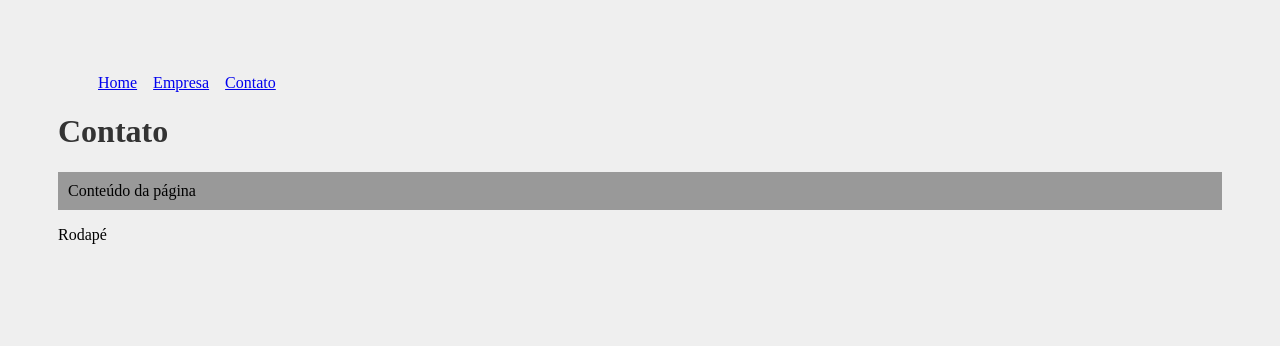
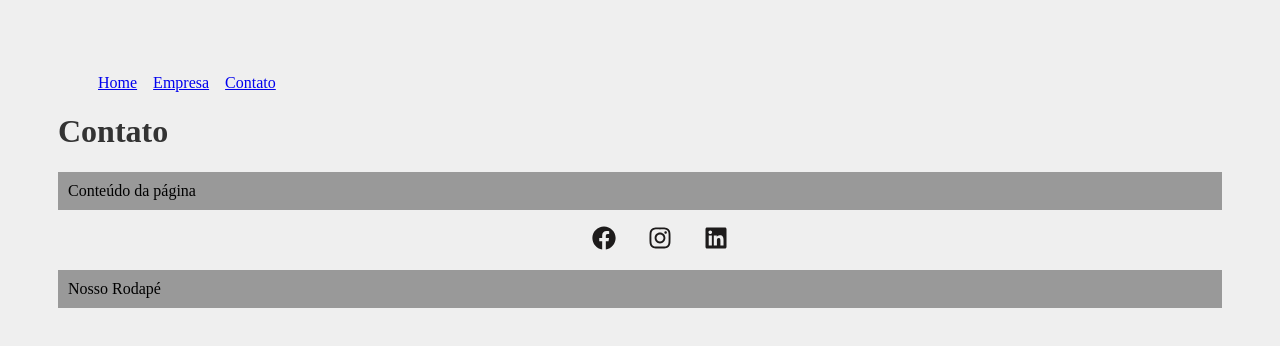
Before and after one commit to Lucas-Paim-Lavras/react_js_curso, a React (Create React App) app in the folder meu-projeto/: page /Contato in a window 1280 px wide. Shown: the top 346 px of the page. Built offline with nearby package versions, Linux system fonts and the light colour scheme.

Commit message:
Como usar o react-icons

```diff
--- a/meu-projeto/package.json
+++ b/meu-projeto/package.json
@@ -9,6 +9,7 @@
     "@testing-library/user-event": "^13.5.0",
     "react": "^19.1.0",
     "react-dom": "^19.1.0",
+    "react-icons": "^5.5.0",
     "react-router-dom": "^7.6.2",
     "react-scripts": "5.0.1",
     "web-vitals": "^2.1.4"
--- a/meu-projeto/src/components/layout/Footer.js
+++ b/meu-projeto/src/components/layout/Footer.js
@@ -1,7 +1,23 @@
-function Footer (){
-    return(
-        <footer>Rodapé</footer>
-    )
+import { FaFacebook, FaInstagram, FaLinkedin } from "react-icons/fa";
+import styles from './Footer.module.css'
+
+function Footer() {
+  return (
+    <footer>
+        <ul className={styles.social_list}>
+            <li>
+                <FaFacebook />
+            </li>
+            <li>
+                <FaInstagram />
+            </li>
+            <li>
+                <FaLinkedin />
+            </li>
+        </ul>
+        <p>Nosso Rodapé</p>
+    </footer>
+  );
 }
 
-export default Footer
+export default Footer;
--- /dev/null
+++ b/meu-projeto/src/components/layout/Footer.module.css
@@ -0,0 +1,16 @@
+.social_list {
+    display: flex;
+    justify-content: center;
+    align-items: center;
+    list-style: none;
+}
+
+.social_list li {
+    margin: 0 1em;
+}
+
+.social_list svg {
+    font-size: 1.5em;
+    cursor: pointer;
+    color: rgb(29, 27, 27);
+}
```
Also changed, not shown: 1 other file (tests, documents, lock files or other folders).
